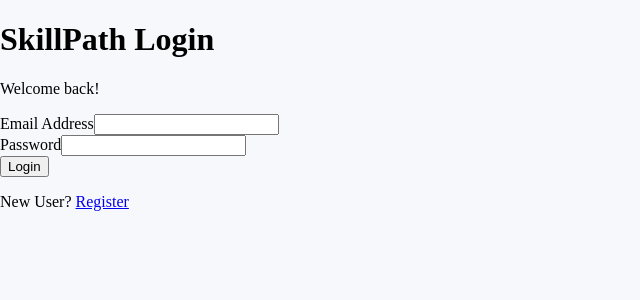
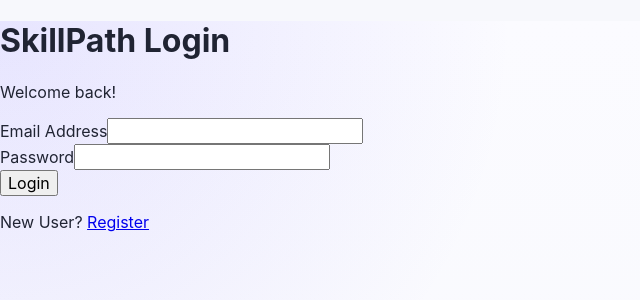
Before and after one commit to ajayjacobjohn/SkillPath, a React (Vite) app in the folder skillpath-ui/: page /login in a window 1280 px wide. Shown: the top 300 px of the page, without its empty margins (0-640 px from the left). Built offline with nearby package versions, Linux system fonts and the light colour scheme.

Commit message:
style: load SkillPath application styles

```diff
--- a/skillpath-ui/src/index.css
+++ b/skillpath-ui/src/index.css
@@ -1,3 +1,5 @@
+@import "./App.css";
+
 html {
   background: #f7f8fc;
 }
@@ -5,4 +7,3 @@
 body {
   margin: 0;
 }
-}
```
